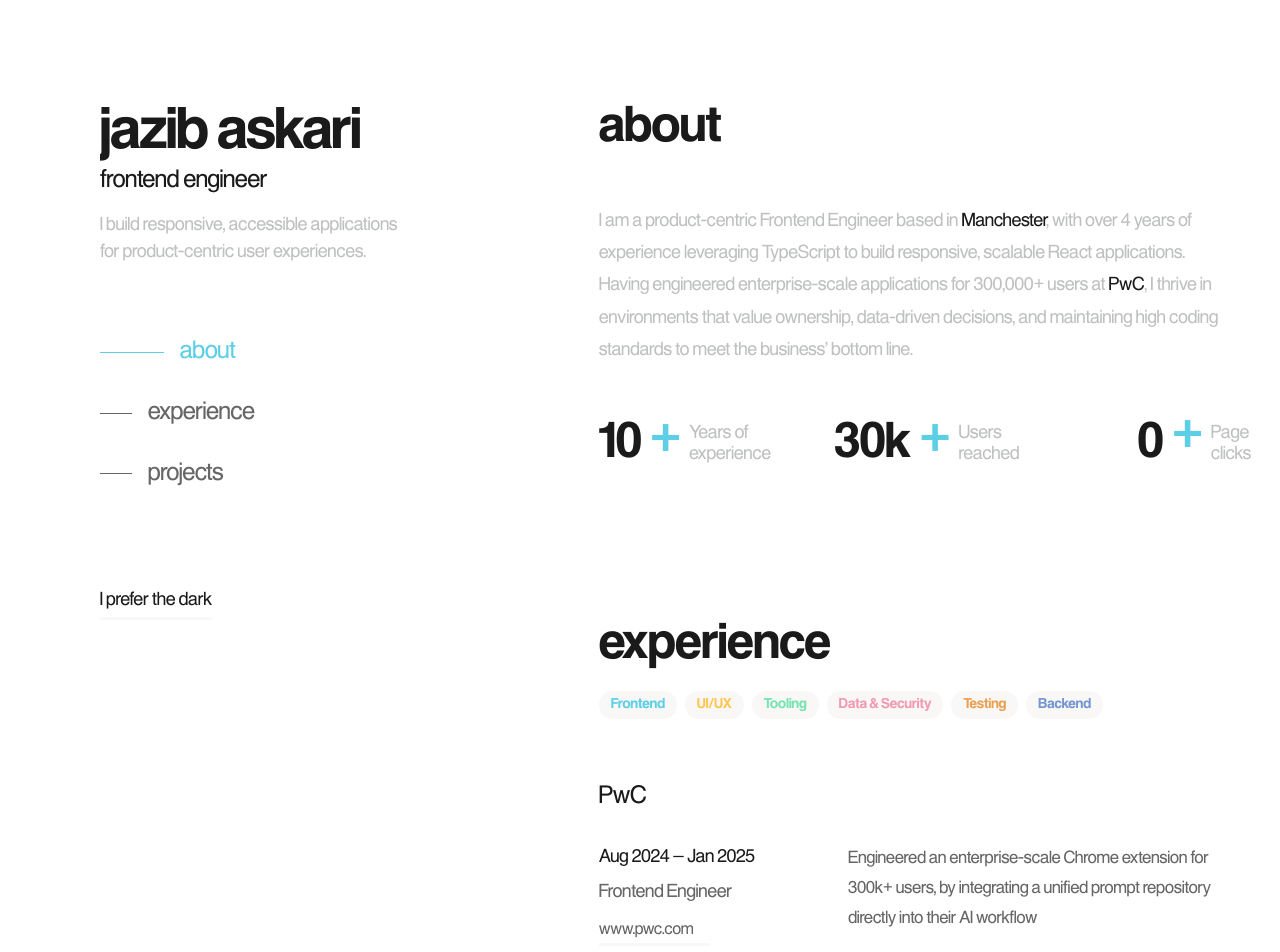
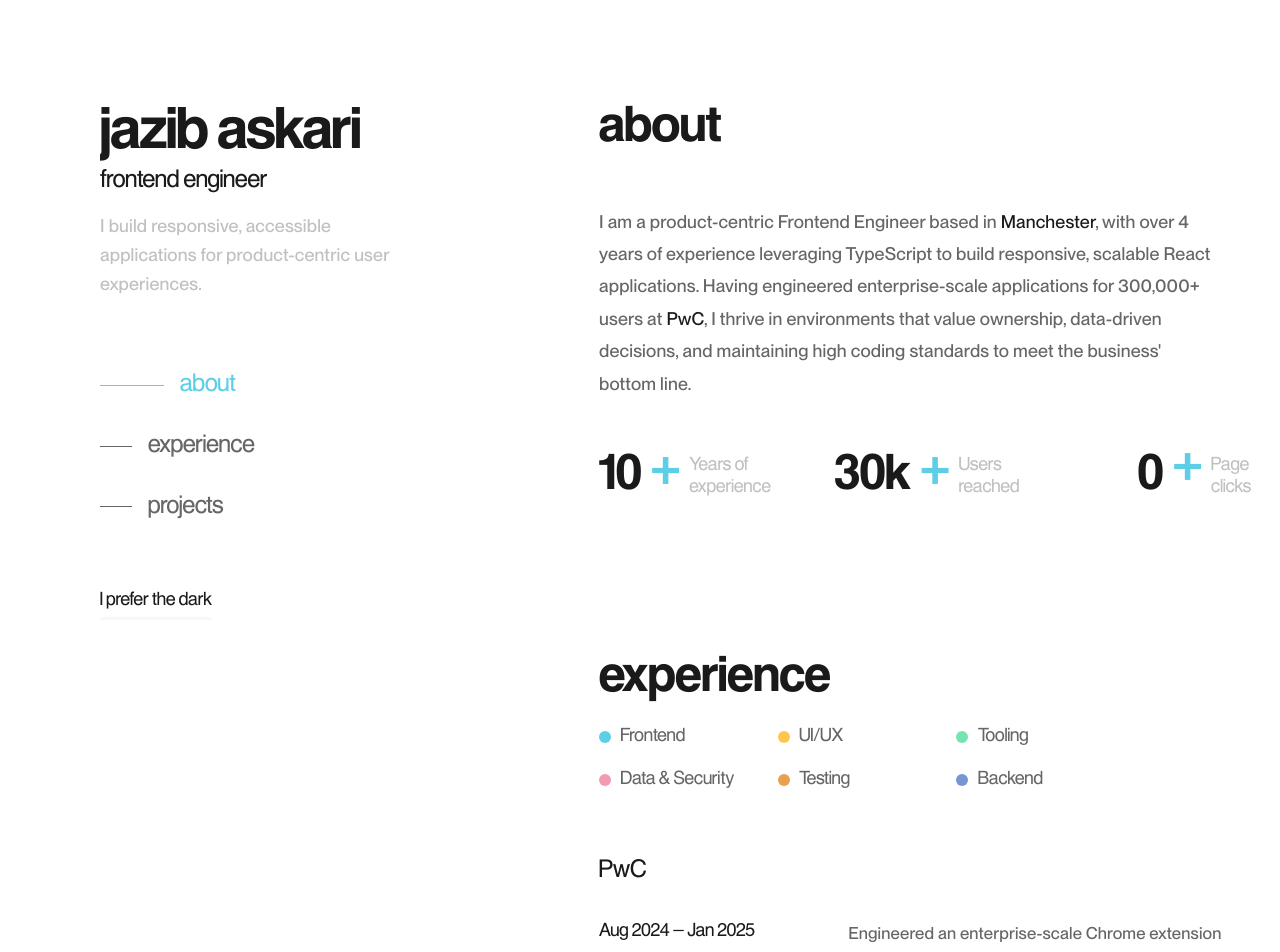
Before and after one commit to jazibaskari/jazib-askari, a React (Vite) app in the folder jazib-askari/: page / in a window 1280 px wide. Shown: the top 952 px of the page. Built offline with nearby package versions, Linux system fonts and the light colour scheme; no server answers; the database is empty; some icons are missing.

Commit message:
feat(fonts): update files to implement new body font

```diff
--- a/jazib-askari/src/components/about/AboutSection.tsx
+++ b/jazib-askari/src/components/about/AboutSection.tsx
@@ -62,9 +62,11 @@ const AboutSection = ({ trigger }: AboutSectionProps) => {
         <Box sx={{ width: "100%" }}>
           <TextAnimation duration={0.1} trigger={trigger}>
             <Typography
-              variant="body1"
+              variant="body1Montreal"
               sx={{
-                color: "#bfc0c0",
+                // color: "#bfc0c0",
+                color: "text.secondary",
+                fontWeight: 500,
                 lineHeight: 1.8,
                 maxWidth: "800px",
               }}
--- a/jazib-askari/src/components/experience/ExperienceSection.tsx
+++ b/jazib-askari/src/components/experience/ExperienceSection.tsx
@@ -62,8 +62,8 @@ const ExperienceItem = ({
           key={tag}
           label={
             <Typography
-              variant="h6"
-              sx={{ fontWeight: "medium", fontSize: "0.85rem", lineHeight: 1 }}
+              variant="body1Montreal"
+              sx={{ fontSize: "0.85rem", lineHeight: 1, fontWeight: 500 }}
             >
               {tag}
             </Typography>
@@ -72,7 +72,8 @@ const ExperienceItem = ({
             bgcolor: "background.paper",
             color: baseColor,
             px: 1,
-            height: `${rowHeight}px`,
+            // height: `${rowHeight}px`,
+            height: "28px",
             ml: "0 !important",
           }}
         />
@@ -179,10 +180,11 @@ const ExperienceItem = ({
           }}
         >
           <Typography
-            variant="body1"
+            variant="body1Montreal"
             sx={{
               color: "text.secondary",
               lineHeight: 1.8,
+              fontWeight: 500,
               fontSize: "1.05rem",
               whiteSpace: "pre-line",
             }}
@@ -278,31 +280,52 @@ const ExperienceSection = ({ trigger }: ExperienceSectionProps) => {
         <TextAnimation duration={0.6} trigger={trigger}>
           <Typography variant="h3">experience</Typography>
         </TextAnimation>
+        <TextAnimation duration={1.5} trigger={trigger}>
+          <Box
+            sx={{
+              display: "grid",
+              gridTemplateColumns: "repeat(3, minmax(140px, 1fr))",
+              gridTemplateRows: "repeat(2, auto)",
+              gap: 2,
+              mt: 2,
+              width: "100%",
+              maxWidth: "520px",
+            }}
+          >
+            {skills.map((category) => (
+              <Box
+                key={category.label}
+                sx={{
+                  display: "flex",
+                  alignItems: "center",
+                  gap: 1.2,
+                }}
+              >
+                <Box
+                  sx={{
+                    width: 12,
+                    height: 12,
+                    borderRadius: "50%",
+                    bgcolor: category.color,
+                    flexShrink: 0,
+                  }}
+                />
 
-        <Box sx={{ display: "flex", flexWrap: "wrap", gap: 1, mt: 2 }}>
-          {skills.map((category) => (
-            <Chip
-              key={category.label}
-              label={
                 <Typography
-                  variant="h6"
+                  variant="body1"
                   sx={{
-                    fontWeight: "medium",
-                    fontSize: "0.85rem",
-                    lineHeight: 1,
+                    fontWeight: 500,
+                    // fontSize: "0.9rem",
+                    // lineHeight: 1,
+                    color: "text.secondary",
                   }}
                 >
                   {category.label}
                 </Typography>
-              }
-              sx={{
-                bgcolor: "background.paper",
-                color: category.color,
-                height: "28px",
-              }}
-            />
-          ))}
-        </Box>
+              </Box>
+            ))}
+          </Box>
+        </TextAnimation>
       </Box>
 
       <Box sx={{ display: "flex", flexDirection: "column" }}>
@@ -332,6 +355,7 @@ const ExperienceSection = ({ trigger }: ExperienceSectionProps) => {
           sx={(theme) => ({
             ...theme.typography.body1,
             textTransform: "none",
+            disableRipple: true,
             py: 2,
             minWidth: 0,
             color: "text.primary",
--- a/jazib-askari/src/components/home/HomeSection.tsx
+++ b/jazib-askari/src/components/home/HomeSection.tsx
@@ -130,11 +130,15 @@ const HomeSection = ({ trigger }: HomeSectionProps) => {
           </Typography>
         </TextAnimation>
         <TextAnimation duration={0.6} trigger={trigger}>
-          <Typography variant="h5" sx={{ mb: 0 }}>
+          {/* Added mb:2 and fontWeight:500 for new font */}
+          <Typography variant="h5" sx={{ mb: 2 }}>
             frontend engineer
           </Typography>
           <TextAnimation duration={0.6} trigger={trigger}>
-            <Typography variant="body1" sx={{ mb: 0, color: "#bfc0c0", pt: 2 }}>
+            <Typography
+              variant="body1Montreal"
+              sx={{ mb: 0, color: "#bfc0c0", pt: 2, fontWeight: 500 }}
+            >
               I build responsive, accessible applications for product-centric
               user experiences.
             </Typography>
@@ -201,7 +205,7 @@ const HomeSection = ({ trigger }: HomeSectionProps) => {
           </Button>
         </Box>
 
-        <Stack direction="row" spacing={3} alignItems="center">
+        <Stack direction="row" spacing={0} alignItems="center">
           <IconButton
             href="https://github.com/jazibaskari"
             target="_blank"
--- a/jazib-askari/src/components/projects/ProjectTabContent.tsx
+++ b/jazib-askari/src/components/projects/ProjectTabContent.tsx
@@ -146,11 +146,12 @@ const ProjectTabContent = ({ project, trigger }: Props) => {
         </Stack>
 
         <Typography
-          variant="body1"
+          variant="body1Montreal"
           sx={{
             color: "text.secondary",
             lineHeight: 1.8,
             fontSize: "1.1rem",
+            fontWeight: 500,
             mb: 3,
           }}
         >
@@ -166,11 +167,11 @@ const ProjectTabContent = ({ project, trigger }: Props) => {
                 key={skill}
                 label={
                   <Typography
-                    variant="h6"
+                    variant="body1Montreal"
                     sx={{
-                      fontWeight: "medium",
                       fontSize: "0.85rem",
                       lineHeight: 1,
+                      fontWeight: 500,
                     }}
                   >
                     {skill}
--- a/jazib-askari/src/main.tsx
+++ b/jazib-askari/src/main.tsx
@@ -2,6 +2,10 @@ import React from "react";
 import ReactDOM from "react-dom/client";
 import App from "./App";
 import "./styles/fonts.css";
+import "@fontsource/inter/300.css";
+import "@fontsource/inter/400.css";
+import "@fontsource/inter/500.css";
+import "@fontsource/inter/700.css";
 ReactDOM.createRoot(document.getElementById("root")!).render(
   <React.StrictMode>
     <App />
```
